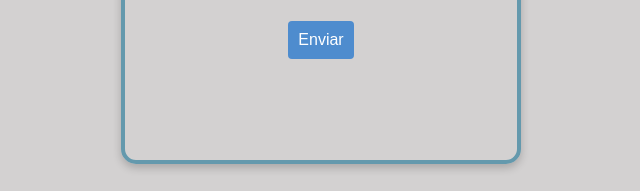
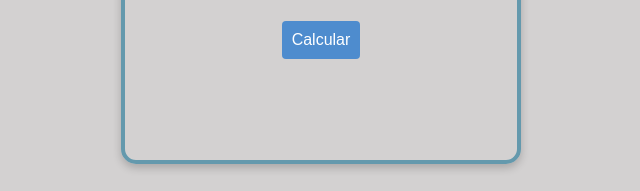
Before and after one commit to LaercioMoreira96/Projetos, a plain HTML site: page Teste conhecimento calculadora imc/index.html in a window 1280 px wide. Shown: the part 467-658 px from the top of the page, 319-959 px from the left. Drawn offline with Linux system fonts and the light colour scheme; a web font is replaced by a local one.

Commit message:
Update index.html

```diff
--- a/Teste conhecimento calculadora imc/index.html
+++ b/Teste conhecimento calculadora imc/index.html
@@ -19,7 +19,7 @@
         <p>Peso:</p><input class="peso" type="number" placeholder="80">
         <p>Altura:</p><input class="altura" type="number" step= "0.01" placeholder="1,70">
         <br><br>
-        <button class="btnenviar">Enviar</button>
+        <button class="btnenviar">Calcular</button>
     </form>
 
 </div>
```
